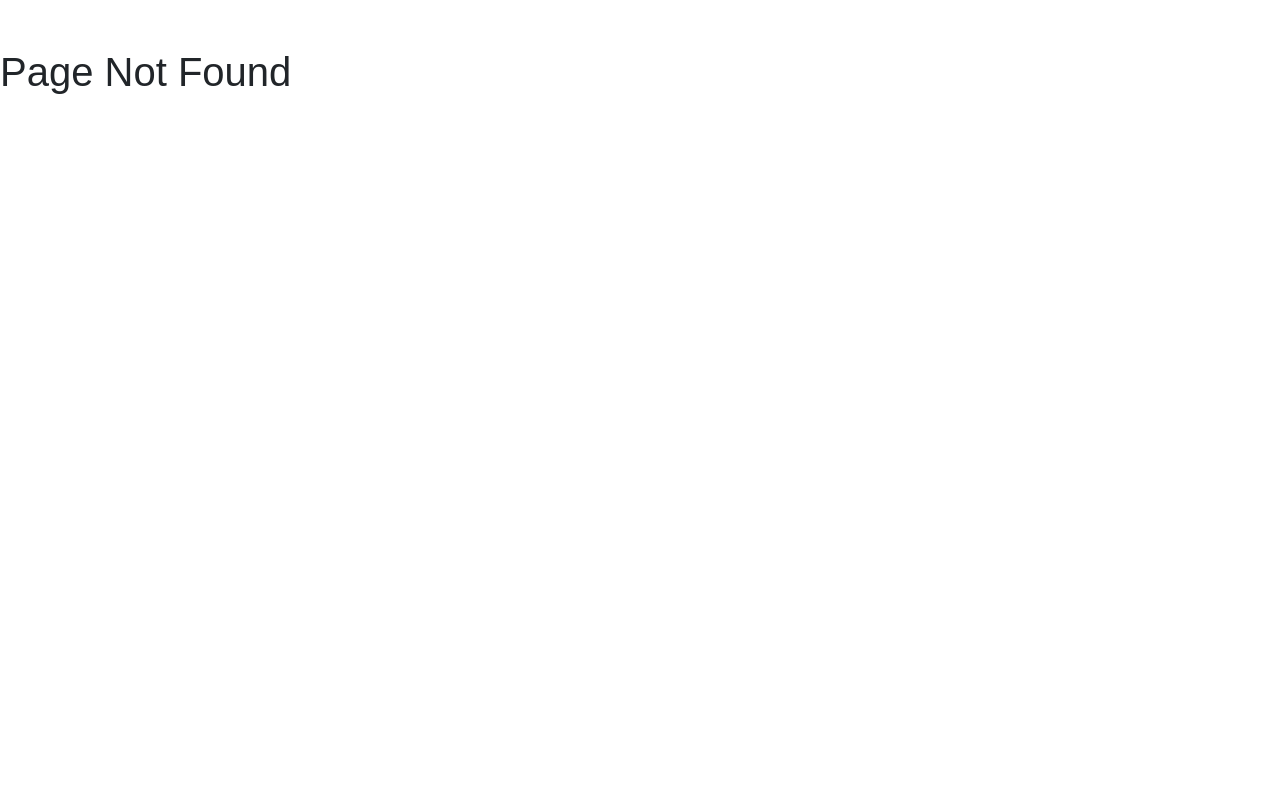
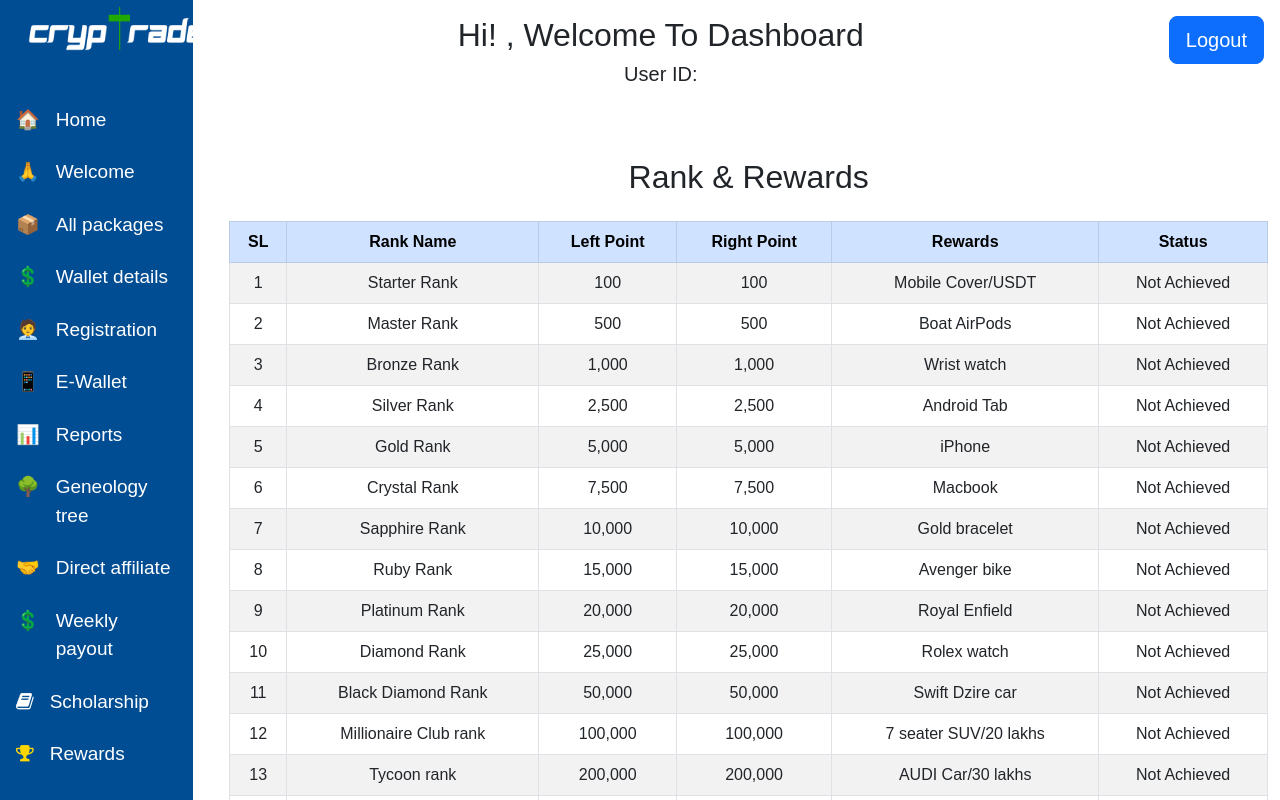
Before and after one commit to Crypt-Trade/cryptrade-frontend, a React (Vite) app: page /userdashboard/rewards in a window 1280 px wide. Before the commit this address had no page. Built offline with nearby package versions, Linux system fonts and the light colour scheme; no server answers.

Commit message:
"donerewards"

```diff
--- a/src/App.jsx
+++ b/src/App.jsx
@@ -24,6 +24,7 @@
 import Walletdetails from "./components/Userdashboard/Walletdetails/Walletdetails.jsx";
 import Topuplogin from "./Topupdashboard/Login/Topuplogin.jsx";
 import Scholarship from "./components/Userdashboard/Scholarship/Scholarship.jsx";
+import Reward from "./components/Userdashboard/Rewards/Reward.jsx";
 function App() {
 
 
@@ -47,9 +48,9 @@
         <Route path='/userdashboard/walletdetails' element={<Dashboardlayout><Walletdetails/></Dashboardlayout>} />
         <Route path='/userdashboard/buynow' element={<Dashboardlayout><Buynow/></Dashboardlayout>} />
         <Route path='/userdashboard/scholarship' element={<Dashboardlayout><Scholarship/></Dashboardlayout>} />
-
         <Route path='/usersignup/verifysponsor' element={<Verifysponsor />} />
         <Route path='/usersignup/Signup' element={<Signup />} />
+        <Route path='/userdashboard/rewards' element={<Dashboardlayout><Reward/></Dashboardlayout>} />
         {/* Topup dashboard */}
     <Route path='/topupdashboard/login' element={<Topuplogin/>}/>
       <Route path='/topupdashboard/home' element={<Topupdashboardlayout><Hometopup/></Topupdashboardlayout>}  />
--- a/src/components/Userdashboard/Homepage.jsx
+++ b/src/components/Userdashboard/Homepage.jsx
@@ -8,6 +8,7 @@
     walletDetails: {},
   });
   const [current, setCurrent] = useState([]);
+  const [rank , setRank] = useState([]);
   const [weeklyPayoutTotal, setWeeklyPayoutTotal] = useState(0);
   const [referralleftLink, setReferralleftLink] = useState([]);
   const [referralrightLink, setReferralrightLink] = useState([]);
@@ -17,6 +18,7 @@
 
   const ROOT_URL = import.meta.env.VITE_LOCALHOST_URL || "http://localhost:5000";
   const sponsorId = sessionStorage.getItem('mySponsorId');
+  const mysponsorid = sessionStorage.getItem('mySponsorId');
 
 
   useEffect(() => {
@@ -43,9 +45,20 @@
         console.error("Error fetching dashboard data:", error);
       }
     };
+    const fetchRankData = async () => {
+       if (!mysponsorid) return;
+      try {
+        const response = await axios.post(`${ROOT_URL}/user/ranking`,{mysponsorid});
+        console.log("Rank Data:", response.data);
+        setRank(response.data);
+      } catch (error) {
+        console.error("Error fetching rank data:", error);
+      }
+    }
 
     fetchDashboardData();
-  }, []);
+    fetchRankData();
+  }, [mysponsorid]);
   const handleCopyLinkleft = () => {
     if (referralleftLink) {
       navigator.clipboard
@@ -183,6 +196,30 @@
           </div>
         </div>
       </div>
+      <div className="row p-2">
+        <div className="col-md-3 stretch-card grid-margin">
+          <div className="card card-img-holder text-dark h-75 usercard1">
+            <div className="card-body">
+              <h4 className="font-weight-normal mb-3">
+                Rank
+                <i className="mdi mdi-chart-line mdi-24px float-end"></i>
+              </h4>
+
+                <h5 className="mb-5">
+  {rank?.message === "No rank achieved yet"
+    ? "No rank achieved"
+    : rank?.userRank?.ranking_details?.length > 0
+    ? rank.userRank.ranking_details[rank.userRank.ranking_details.length - 1].rank_name
+    : "Loading..."}
+</h5>
+
+
+
+              </div>
+          </div>
+        </div>
+      </div>
+
       <div className="row p-1">
 
       <div className="col-md-6 stretch-card grid-margin">
--- a/src/components/Userdashboard/Navbar/Usernavbar.jsx
+++ b/src/components/Userdashboard/Navbar/Usernavbar.jsx
@@ -88,6 +88,12 @@
             <div><i className='fa fa-book'></i></div>
             <span className="font-weight-normal ms-3">Scholarship</span>
         </div></a></li>
+         <li>
+        <a href="/userdashboard/rewards" className="text-white d-block pt-4 sidebaritem">
+        <div className='d-flex'>
+            <div><i className='fa fa-trophy' style={{color:"gold"}}></i></div>
+            <span className="font-weight-normal ms-3">Rewards</span>
+        </div></a></li>
         {/* <li className='mt-2'>
         <div className="col-lg-2 text-center">
 
--- /dev/null
+++ b/src/components/Userdashboard/Rewards/Reward.jsx
@@ -0,0 +1,109 @@
+import React, { useEffect, useState } from 'react';
+import axios from 'axios';
+
+const rewardData = [
+  { sl: 1, rank: 'Starter Rank', left: 100, right: 100, reward: 'Mobile Cover/USDT' },
+  { sl: 2, rank: 'Master Rank', left: 500, right: 500, reward: 'Boat AirPods' },
+  { sl: 3, rank: 'Bronze Rank', left: 1000, right: 1000, reward: 'Wrist watch' },
+  { sl: 4, rank: 'Silver Rank', left: 2500, right: 2500, reward: 'Android Tab' },
+  { sl: 5, rank: 'Gold Rank', left: 5000, right: 5000, reward: 'iPhone' },
+  { sl: 6, rank: 'Crystal Rank', left: 7500, right: 7500, reward: 'Macbook' },
+  { sl: 7, rank: 'Sapphire Rank', left: 10000, right: 10000, reward: 'Gold bracelet' },
+  { sl: 8, rank: 'Ruby Rank', left: 15000, right: 15000, reward: 'Avenger bike' },
+  { sl: 9, rank: 'Platinum Rank', left: 20000, right: 20000, reward: 'Royal Enfield' },
+  { sl: 10, rank: 'Diamond Rank', left: 25000, right: 25000, reward: 'Rolex watch' },
+  { sl: 11, rank: 'Black Diamond Rank', left: 50000, right: 50000, reward: 'Swift Dzire car' },
+  { sl: 12, rank: 'Millionaire Club rank', left: 100000, right: 100000, reward: '7 seater SUV/20 lakhs' },
+  { sl: 13, rank: 'Tycoon rank', left: 200000, right: 200000, reward: 'AUDI Car/30 lakhs' },
+  { sl: 14, rank: 'Unicorn rank', left: 300000, right: 300000, reward: 'Bungalow/50 lakhs' },
+  { sl: 15, rank: 'Cryptrade King', left: 500000, right: 500000, reward: 'Mercedes-Benz/1 Cr' },
+];
+
+const Reward = () => {
+  const [rankStatusMap, setRankStatusMap] = useState({});
+ const ROOT_URL = import.meta.env.VITE_LOCALHOST_URL || "http://localhost:5000";
+
+  const mysponsorid = sessionStorage.getItem('mySponsorId');
+  useEffect(() => {
+    const fetchRankData = async () => {
+      try {
+        const response = await axios.post(`${ROOT_URL}/user/ranking`,{mysponsorid});
+
+
+
+        // Create a map: rank name → status
+
+   const rankingDetails = response.data?.userRank?.ranking_details;
+
+    if (Array.isArray(rankingDetails)) {
+      const statusMap = {};
+      const seenRanks = new Set();
+
+      rankingDetails.forEach(({ rank_name, status }) => {
+        if (!seenRanks.has(rank_name)) {
+          statusMap[rank_name] = status;
+          seenRanks.add(rank_name);
+        }
+      });
+
+      setRankStatusMap(statusMap);
+    } else {
+      console.warn("ranking_details not found in userRank:", response.data);
+      setRankStatusMap({});
+    }
+
+  } catch (err) {
+    console.error('Failed to fetch ranking data', err);
+  }
+};
+
+    fetchRankData();
+  }, []);
+
+  return (
+    <div className="container mt-5">
+      <h2 className="text-center mb-4">Rank & Rewards</h2>
+      <div className="table-responsive">
+        <table className="table table-bordered table-striped text-center align-middle" style={{borderRadius: '10px'}}>
+          <thead className="table-primary">
+            <tr>
+              <th>SL</th>
+              <th>Rank Name</th>
+              <th>Left Point</th>
+              <th>Right Point</th>
+              <th>Rewards</th>
+              <th>Status</th>
+            </tr>
+          </thead>
+          <tbody>
+            {rewardData.map(({ sl, rank, left, right, reward }) => (
+              <tr key={sl}>
+                <td>{sl}</td>
+                <td>{rank}</td>
+                <td>{left.toLocaleString()}</td>
+                <td>{right.toLocaleString()}</td>
+                <td>{reward}</td>
+                <td>
+  {(() => {
+    const status = rankStatusMap[rank] || 'Not Achieved';
+    const badgeClass =
+      status === 'Claimed'
+        ? 'text-success'
+        : status === 'unclaimed'
+        ? 'text-danger'
+        : 'text-dark';
+
+    return <span className={badgeClass}>{status.charAt(0).toUpperCase() + status.slice(1)}</span>;
+  })()}
+</td>
+
+              </tr>
+            ))}
+          </tbody>
+        </table>
+      </div>
+    </div>
+  );
+};
+
+export default Reward;
```
